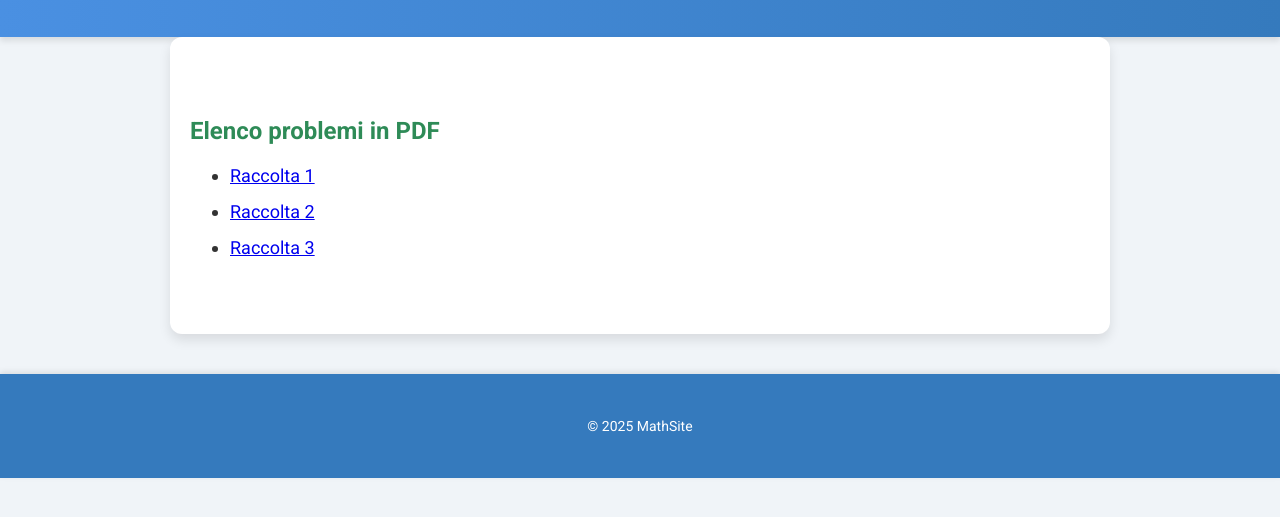
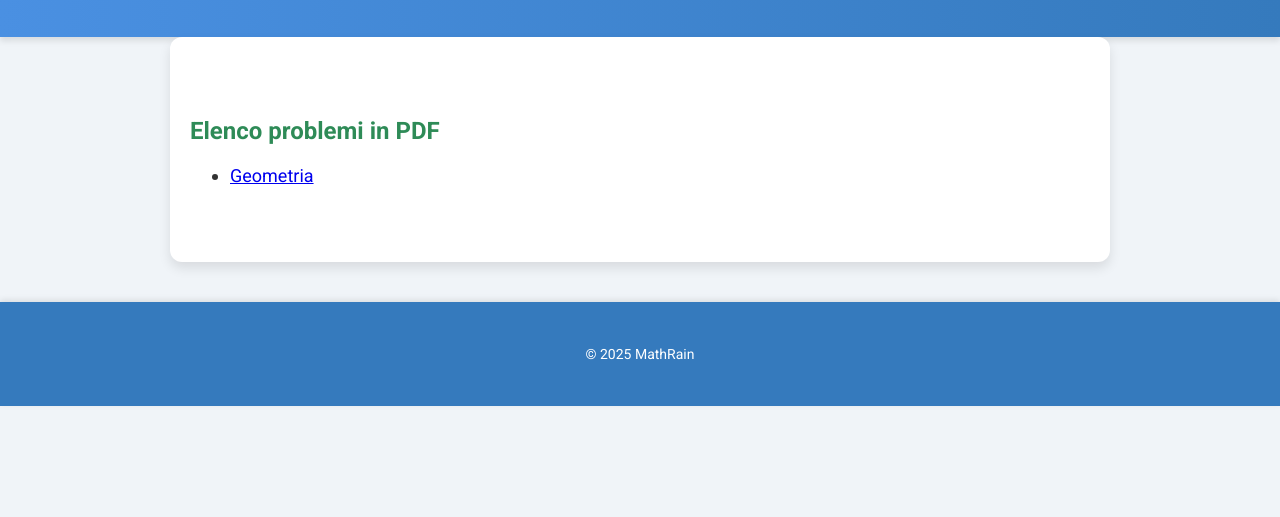
Before and after one commit to LucaMeng05/Sito-Mate, a plain HTML site: page problemi.html in a window 1280 px wide. Shown: the part 143-660 px from the top of the page. Drawn offline with Linux system fonts and the light colour scheme.

Commit message:
Update problemi.html

```diff
--- a/problemi.html
+++ b/problemi.html
@@ -19,15 +19,13 @@
     <section>
         <h2>Elenco problemi in PDF</h2>
         <ul>
-            <li><a href="pdf/Raccolta 1.pdf" target="_blank">Raccolta 1</a></li>
-            <li><a href="pdf/Raccolta 2.pdf" target="_blank">Raccolta 2</a></li>
-            <li><a href="pdf/Raccolta speciale.pdf" target="_blank">Raccolta 3</a></li>
+            <li><a href="pdf/Geometria.pdf" target="_blank">Geometria</a></li>
             <!-- aggiungi altri link PDF qui -->
         </ul>
     </section>
 
     <footer>
-        <p>© 2025 MathSite</p>
+        <p>© 2025 MathRain</p>
     </footer>
 </body>
 </html>
```
